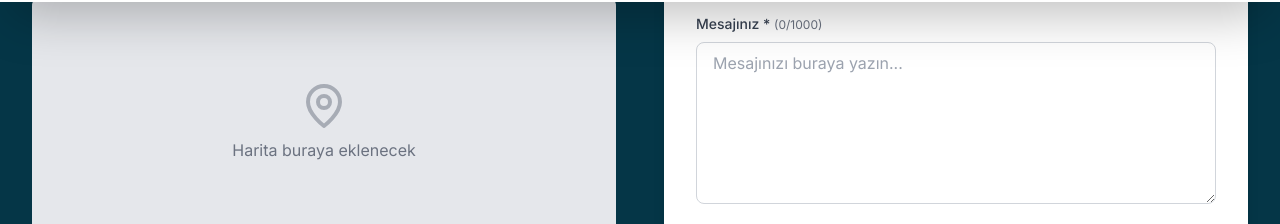
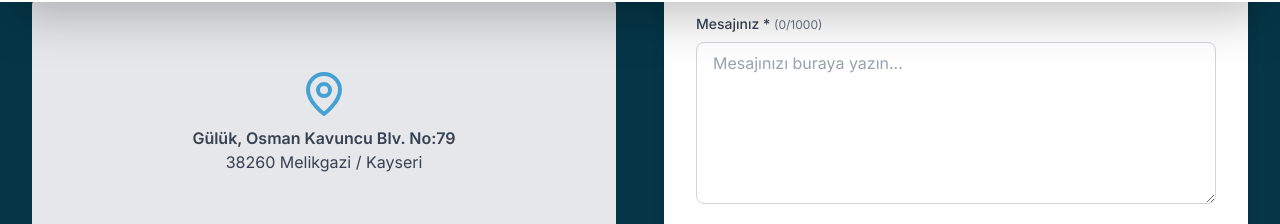
Before and after one commit to Onur1327/park-otel, a Next.js app: page /contact in a window 1280 px wide. Shown: the part 798-1022 px from the top of the page. Built offline with nearby package versions, Linux system fonts and the light colour scheme; no server answers.

Commit message:
Iletisim sayfasindaki harita alanina adres metni eklendi

```diff
--- a/app/contact/page.tsx
+++ b/app/contact/page.tsx
@@ -258,9 +258,12 @@ export default function ContactPage() {
 
               {/* Map Placeholder */}
               <div className="bg-gray-200 rounded-xl h-64 flex items-center justify-center">
-                <div className="text-center text-gray-500">
-                  <MapPin className="h-12 w-12 mx-auto mb-2 opacity-50" />
-                  <p>Harita buraya eklenecek</p>
+                <div className="text-center text-gray-700">
+                  <MapPin className="h-12 w-12 mx-auto mb-2 opacity-70 text-primary-600" />
+                  <p className="font-semibold">
+                    Gülük, Osman Kavuncu Blv. No:79
+                  </p>
+                  <p>38260 Melikgazi / Kayseri</p>
                 </div>
               </div>
             </div>
```
